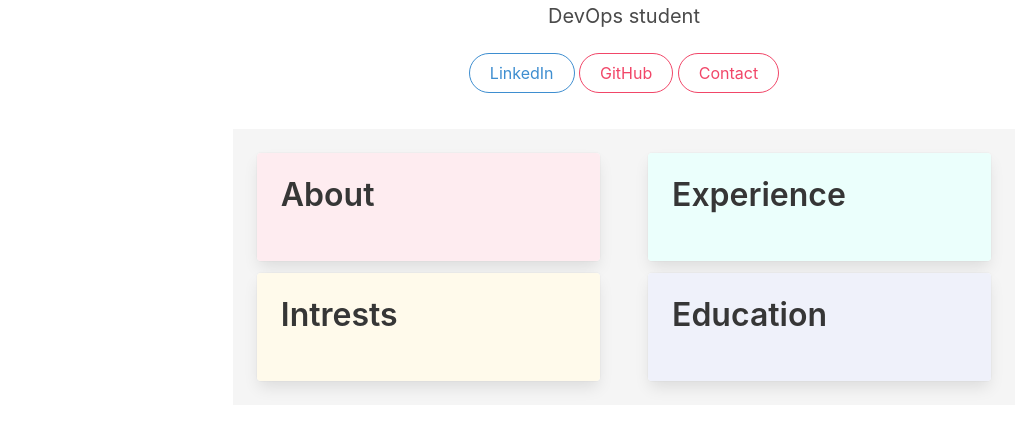
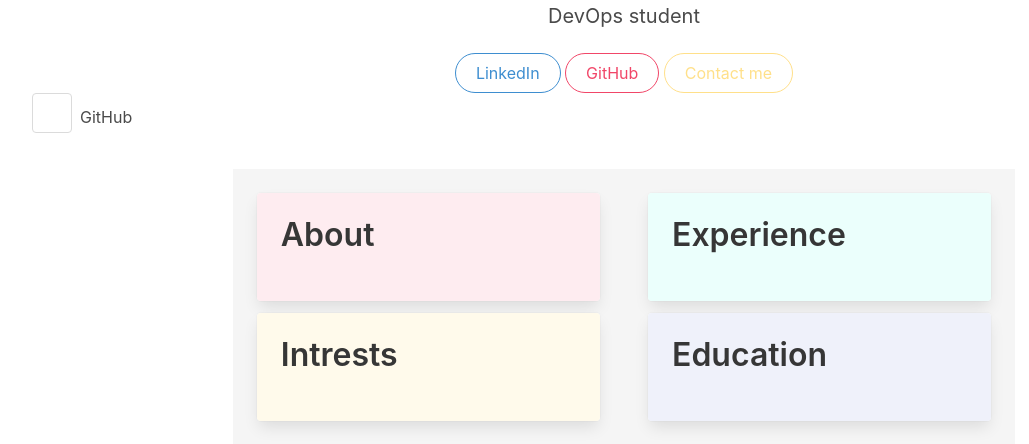
Before and after one commit to amfchef/python_website_google_sheet, a Flask app: template templates/index.html in a window 1280 px wide. Shown: the part 212-656 px from the top of the page, without its empty margins (16-1045 px from the left). Run offline with Flask 2, Linux system fonts and the light colour scheme; the template is opened without the code that fills it, so the values that code supplies are empty.

Commit message:
new updates

```diff
--- a/templates/index.html
+++ b/templates/index.html
@@ -15,7 +15,17 @@
     <p class="subtitle">DevOps student</p>
     <a class="button is-outlined is-rounded is-info" href="https://www.linkedin.com/in/jakob-johansson-a3214680/">LinkedIn</a>
     <a class="button is-outlined is-rounded is-danger" href="https://github.com/amfchef">GitHub</a>
-    <a class="button is-outlined is-rounded is-danger" href="{{ url_for('contact')}}">Contact</a>
+    <a class="button is-outlined is-rounded is-warning" href="{{ url_for('contact')}}">Contact me</a>
+    <p class="buttons">
+        <button class="button">
+          <span class="icon">
+            <i class="fab fa-github"></i>
+          </span>
+        </button>
+          <span>GitHub</span>
+          <span class="icon">
+            <i class="fas fa-home"></i>
+          </span>
 </section>
 
 <section class="columns">
```
Also changed, not shown: 2 other files.
